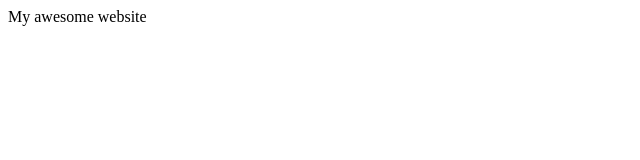
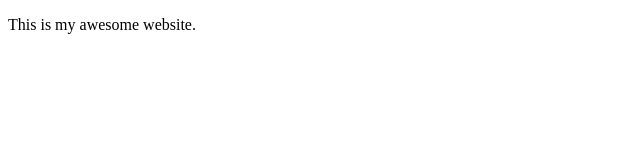
Before and after one commit to souravhaldar93-design/git-tutorial, a plain HTML site: page index.html in a window 1280 px wide. Shown: the whole page, without its empty margins (0-640 px from the left). Drawn offline with Linux system fonts and the light colour scheme.

Commit message:
Re-designed Homepage

```diff
--- a/index.html
+++ b/index.html
@@ -3,9 +3,11 @@
 <head>
     <meta charset="UTF-8">
     <meta name="viewport" content="width=device-width, initial-scale=1.0">
-    <title>My awesome website</title>
+    <title>Home - My awesome website</title>
 </head>
 <body>
-    My awesome website
+    <p>
+        This is my awesome website.
+    </p>
 </body>
 </html>
```
